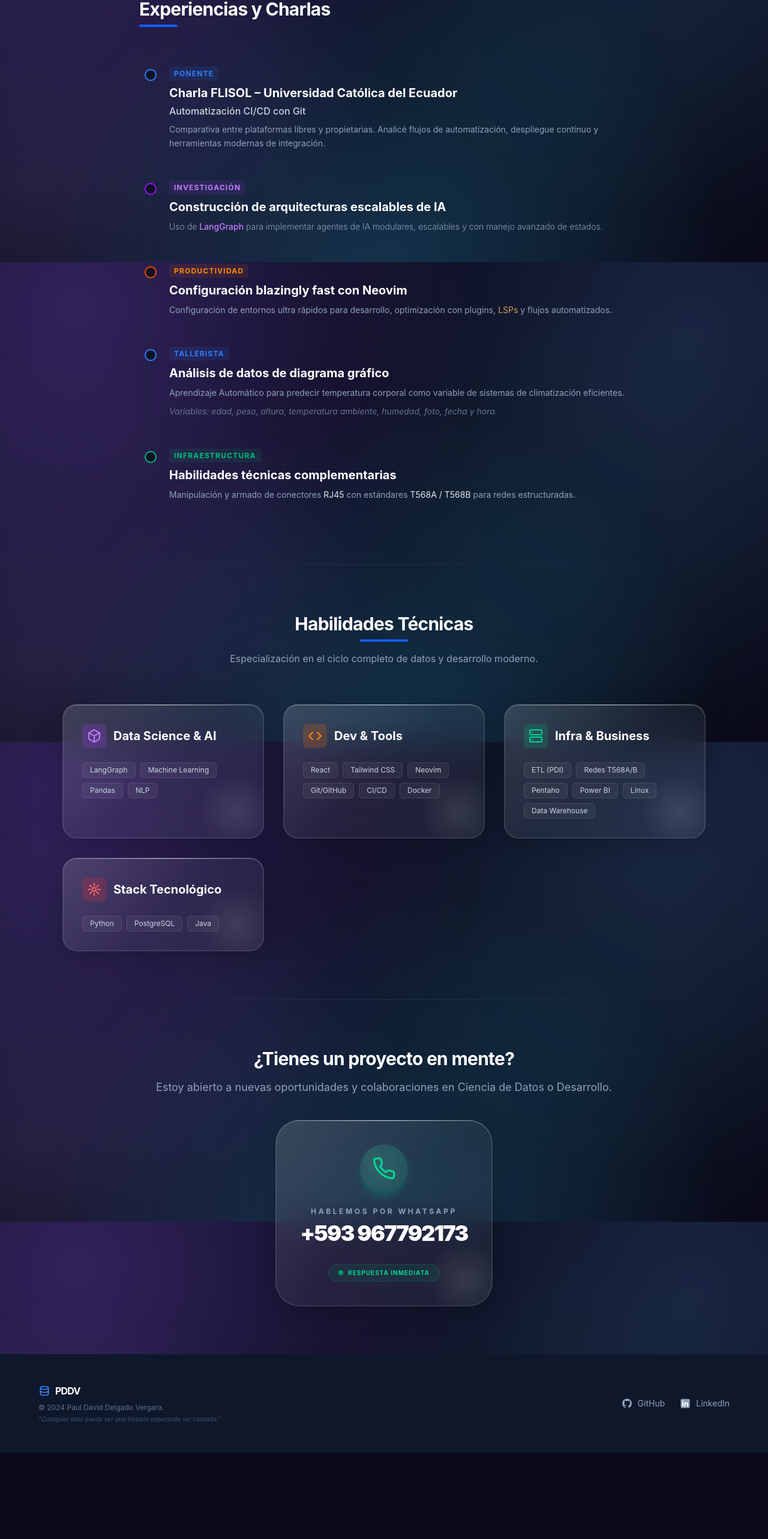
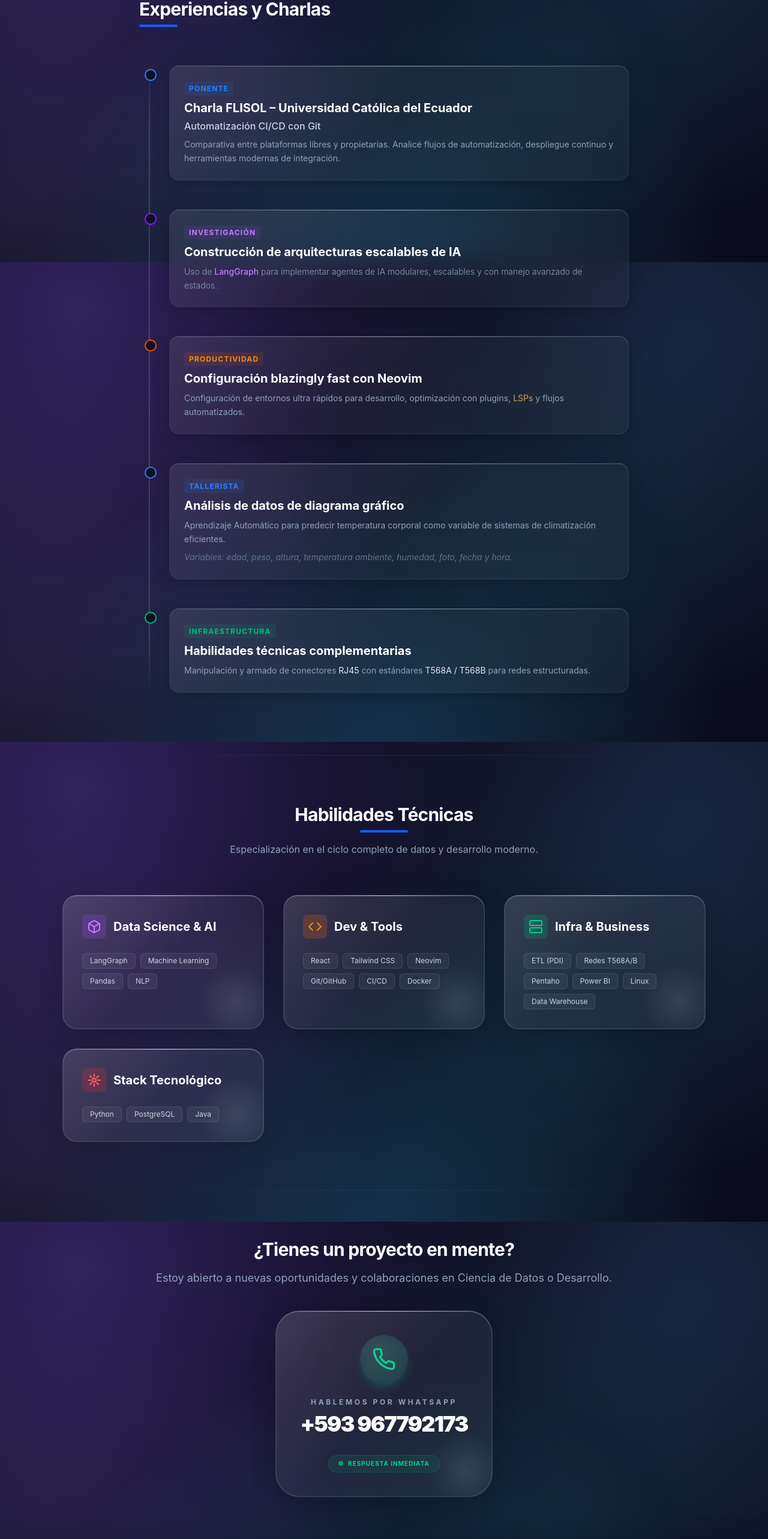
Before and after one commit to PaulDelgado07/Portafolio-CV, a React (Vite) app: page / in a window 1280 px wide. Shown: the part 1963-4529 px from the top of the page at 60% size. Before the commit the page ends 4385 px from the top, so only its background shows below. Built offline with nearby package versions, Linux system fonts and the light colour scheme.

Commit message:
ingreso de tablas ordenadas

```diff
--- a/src/App.jsx
+++ b/src/App.jsx
@@ -563,108 +563,196 @@ function App() {
           </div>
         </section>
 
+
+
         <div className="max-w-10xl mx-auto px-10">
           <div className="h-px w-full bg-gradient-to-r from-transparent via-slate-700 to-transparent opacity-50"></div>
         </div>
 
         {/* EXPERIENCIA (TIMELINE) */}
-        {/* SECCIÓN EXPERIENCIAS Y CHARLAS - DISEÑO GLOW FUSIONADO */}
+        {/* SECCIÓN EXPERIENCIAS Y CHARLAS */}
         <section id="experiencia" className="py-20 px-6 md:px-10 max-w-4xl mx-auto">
           <div className="mb-16">
             <h2 className="text-3xl font-bold text-white tracking-tight">Experiencias y Charlas</h2>
             <div className="h-1 w-16 bg-blue-600 mt-2 rounded-full"></div>
           </div>
 
-          <div className="relative border-l-2 border-slate-800 ml-4">
+          <div className="relative border-l-2 border-white/10 ml-4"
+            style={{ borderImage: "linear-gradient(180deg,transparent,rgba(255,255,255,0.15) 10%,rgba(255,255,255,0.15) 90%,transparent) 1" }}>
 
-            {/* ITEM 1: FLISOL - PUNTOS BRILLANTES */}
+            {/* ITEM 1: FLISOL */}
             <div className="mb-12 ml-8 relative group">
               <div className="absolute -left-[41px] top-1.5 h-5 w-5 rounded-full bg-[#0b1223] border-2 border-blue-500 group-hover:bg-blue-500 group-hover:shadow-[0_0_15px_rgba(59,130,246,0.8)] transition-all duration-300"></div>
-              <div className="mb-2">
-                <span className="text-xs font-bold text-blue-500 uppercase tracking-widest bg-blue-500/10 px-2 py-1 rounded">
-                  Ponente
-                </span>
+              <div
+                className="p-6 rounded-2xl overflow-hidden relative transition-all duration-500"
+                style={{
+                  background: "rgba(255,255,255,0.04)",
+                  backdropFilter: "blur(24px)",
+                  WebkitBackdropFilter: "blur(24px)",
+                  border: "1px solid rgba(255,255,255,0.08)",
+                  boxShadow: "0 4px 24px rgba(0,0,0,0.2), inset 0 1px 0 rgba(255,255,255,0.14)",
+                }}
+                onMouseEnter={e => {
+                  e.currentTarget.style.borderColor = "rgba(59,130,246,0.25)";
+                  e.currentTarget.style.boxShadow = "0 12px 40px rgba(0,0,0,0.3), inset 0 1px 0 rgba(255,255,255,0.18)";
+                }}
+                onMouseLeave={e => {
+                  e.currentTarget.style.borderColor = "rgba(255,255,255,0.08)";
+                  e.currentTarget.style.boxShadow = "0 4px 24px rgba(0,0,0,0.2), inset 0 1px 0 rgba(255,255,255,0.14)";
+                }}
+              >
+                <span className="pointer-events-none absolute top-0 left-0 right-0 h-px"
+                  style={{ background: "linear-gradient(90deg,transparent,rgba(255,255,255,0.4),transparent)" }} />
+                <span className="pointer-events-none absolute inset-0"
+                  style={{ background: "linear-gradient(135deg,rgba(255,255,255,0.06) 0%,transparent 50%)", borderRadius: "16px" }} />
+                <div className="mb-2 relative z-10">
+                  <span className="text-xs font-bold text-blue-500 uppercase tracking-widest bg-blue-500/10 px-2 py-1 rounded">Ponente</span>
                 </div>
-              <h3 className="text-xl font-bold text-white mt-1 group-hover:text-blue-400 transition-colors">
-                Charla FLISOL – Universidad Católica del Ecuador
-              </h3>
-              <p className="text-slate-300 font-medium mt-1">Automatización CI/CD con Git</p>
-              <p className="text-slate-400 mt-2 text-sm leading-relaxed">
-                Comparativa entre plataformas libres y propietarias. Analicé flujos de automatización, despliegue continuo y herramientas modernas de integración.
-              </p>
+                <h3 className="text-xl font-bold text-white mt-1 group-hover:text-blue-400 transition-colors relative z-10">Charla FLISOL – Universidad Católica del Ecuador</h3>
+                <p className="text-slate-300 font-medium mt-1 relative z-10">Automatización CI/CD con Git</p>
+                <p className="text-slate-400 mt-2 text-sm leading-relaxed relative z-10">Comparativa entre plataformas libres y propietarias. Analicé flujos de automatización, despliegue continuo y herramientas modernas de integración.</p>
+              </div>
             </div>
 
-            {/* ITEM 2: IA - ESTILO INVESTIGACIÓN (MORADO) */}
+            {/* ITEM 2: IA */}
             <div className="mb-12 ml-8 relative group">
-              {/* Punto neón morado */}
               <div className="absolute -left-[41px] top-1.5 h-5 w-5 rounded-full bg-[#0b1223] border-2 border-purple-600 group-hover:bg-purple-600 group-hover:shadow-[0_0_15px_rgba(168,85,247,0.8)] transition-all duration-300"></div>
-
-              <div className="mb-2">
-                <span className="text-xs font-bold text-purple-400 uppercase tracking-widest bg-purple-500/10 px-2 py-1 rounded transition-colors">
-                  Investigación
-                </span>
+              <div
+                className="p-6 rounded-2xl overflow-hidden relative transition-all duration-500"
+                style={{
+                  background: "rgba(255,255,255,0.04)",
+                  backdropFilter: "blur(24px)",
+                  WebkitBackdropFilter: "blur(24px)",
+                  border: "1px solid rgba(255,255,255,0.08)",
+                  boxShadow: "0 4px 24px rgba(0,0,0,0.2), inset 0 1px 0 rgba(255,255,255,0.14)",
+                }}
+                onMouseEnter={e => {
+                  e.currentTarget.style.borderColor = "rgba(168,85,247,0.25)";
+                  e.currentTarget.style.boxShadow = "0 12px 40px rgba(0,0,0,0.3), inset 0 1px 0 rgba(255,255,255,0.18)";
+                }}
+                onMouseLeave={e => {
+                  e.currentTarget.style.borderColor = "rgba(255,255,255,0.08)";
+                  e.currentTarget.style.boxShadow = "0 4px 24px rgba(0,0,0,0.2), inset 0 1px 0 rgba(255,255,255,0.14)";
+                }}
+              >
+                <span className="pointer-events-none absolute top-0 left-0 right-0 h-px"
+                  style={{ background: "linear-gradient(90deg,transparent,rgba(255,255,255,0.4),transparent)" }} />
+                <span className="pointer-events-none absolute inset-0"
+                  style={{ background: "linear-gradient(135deg,rgba(255,255,255,0.06) 0%,transparent 50%)", borderRadius: "16px" }} />
+                <div className="mb-2 relative z-10">
+                  <span className="text-xs font-bold text-purple-400 uppercase tracking-widest bg-purple-500/10 px-2 py-1 rounded">Investigación</span>
                 </div>
-
-              <h3 className="text-xl font-bold text-white mt-1 group-hover:text-purple-400 transition-colors">
-                Construcción de arquitecturas escalables de IA
-              </h3>
-
-              <p className="text-slate-400 mt-2 text-sm leading-relaxed font-light">
+                <h3 className="text-xl font-bold text-white mt-1 group-hover:text-purple-400 transition-colors relative z-10">Construcción de arquitecturas escalables de IA</h3>
+                <p className="text-slate-400 mt-2 text-sm leading-relaxed font-light relative z-10">
                   Uso de <span className="text-purple-400 font-medium">LangGraph</span> para implementar agentes de IA modulares, escalables y con manejo avanzado de estados.
                 </p>
               </div>
-
-            {/* ITEM 3: NEOVIM - PRODUCTIVIDAD (NARANJA) */}
-            <div className="mb-12 ml-8 relative group">
-              {/* Punto neón naranja */}
-              <div className="absolute -left-[41px] top-1.5 h-5 w-5 rounded-full bg-[#0b1223] border-2 border-orange-600 group-hover:bg-orange-500 group-hover:shadow-[0_0_15px_rgba(249,115,22,0.8)] transition-all duration-300"></div>
-
-              <div className="mb-2">
-                <span className="text-xs font-bold text-orange-400 uppercase tracking-widest bg-orange-500/10 px-2 py-1 rounded">
-                  Productividad
-                </span>
             </div>
 
-              <h3 className="text-xl font-bold text-white mt-1 group-hover:text-orange-400 transition-colors">
-                Configuración blazingly fast con Neovim
-              </h3>
-
-              <p className="text-slate-400 mt-2 text-sm leading-relaxed">
+            {/* ITEM 3: NEOVIM */}
+            <div className="mb-12 ml-8 relative group">
+              <div className="absolute -left-[41px] top-1.5 h-5 w-5 rounded-full bg-[#0b1223] border-2 border-orange-600 group-hover:bg-orange-500 group-hover:shadow-[0_0_15px_rgba(249,115,22,0.8)] transition-all duration-300"></div>
+              <div
+                className="p-6 rounded-2xl overflow-hidden relative transition-all duration-500"
+                style={{
+                  background: "rgba(255,255,255,0.04)",
+                  backdropFilter: "blur(24px)",
+                  WebkitBackdropFilter: "blur(24px)",
+                  border: "1px solid rgba(255,255,255,0.08)",
+                  boxShadow: "0 4px 24px rgba(0,0,0,0.2), inset 0 1px 0 rgba(255,255,255,0.14)",
+                }}
+                onMouseEnter={e => {
+                  e.currentTarget.style.borderColor = "rgba(249,115,22,0.25)";
+                  e.currentTarget.style.boxShadow = "0 12px 40px rgba(0,0,0,0.3), inset 0 1px 0 rgba(255,255,255,0.18)";
+                }}
+                onMouseLeave={e => {
+                  e.currentTarget.style.borderColor = "rgba(255,255,255,0.08)";
+                  e.currentTarget.style.boxShadow = "0 4px 24px rgba(0,0,0,0.2), inset 0 1px 0 rgba(255,255,255,0.14)";
+                }}
+              >
+                <span className="pointer-events-none absolute top-0 left-0 right-0 h-px"
+                  style={{ background: "linear-gradient(90deg,transparent,rgba(255,255,255,0.4),transparent)" }} />
+                <span className="pointer-events-none absolute inset-0"
+                  style={{ background: "linear-gradient(135deg,rgba(255,255,255,0.06) 0%,transparent 50%)", borderRadius: "16px" }} />
+                <div className="mb-2 relative z-10">
+                  <span className="text-xs font-bold text-orange-400 uppercase tracking-widest bg-orange-500/10 px-2 py-1 rounded">Productividad</span>
+                </div>
+                <h3 className="text-xl font-bold text-white mt-1 group-hover:text-orange-400 transition-colors relative z-10">Configuración blazingly fast con Neovim</h3>
+                <p className="text-slate-400 mt-2 text-sm leading-relaxed relative z-10">
                   Configuración de entornos ultra rápidos para desarrollo, optimización con plugins, <span className="text-orange-300/80">LSPs</span> y flujos automatizados.
                 </p>
+              </div>
             </div>
 
             {/* ITEM 4: TALLERISTA */}
             <div className="mb-12 ml-8 relative group">
               <div className="absolute -left-[41px] top-1.5 h-5 w-5 rounded-full bg-[#0b1223] border-2 border-blue-500 group-hover:bg-blue-500 group-hover:shadow-[0_0_15px_rgba(59,130,246,0.8)] transition-all duration-300"></div>
-              <div className="mb-2">
-                <span className="text-xs font-bold text-blue-500 uppercase tracking-widest bg-blue-500/10 px-2 py-1 rounded">
-                  Tallerista
-                </span>
+              <div
+                className="p-6 rounded-2xl overflow-hidden relative transition-all duration-500"
+                style={{
+                  background: "rgba(255,255,255,0.04)",
+                  backdropFilter: "blur(24px)",
+                  WebkitBackdropFilter: "blur(24px)",
+                  border: "1px solid rgba(255,255,255,0.08)",
+                  boxShadow: "0 4px 24px rgba(0,0,0,0.2), inset 0 1px 0 rgba(255,255,255,0.14)",
+                }}
+                onMouseEnter={e => {
+                  e.currentTarget.style.borderColor = "rgba(59,130,246,0.25)";
+                  e.currentTarget.style.boxShadow = "0 12px 40px rgba(0,0,0,0.3), inset 0 1px 0 rgba(255,255,255,0.18)";
+                }}
+                onMouseLeave={e => {
+                  e.currentTarget.style.borderColor = "rgba(255,255,255,0.08)";
+                  e.currentTarget.style.boxShadow = "0 4px 24px rgba(0,0,0,0.2), inset 0 1px 0 rgba(255,255,255,0.14)";
+                }}
+              >
+                <span className="pointer-events-none absolute top-0 left-0 right-0 h-px"
+                  style={{ background: "linear-gradient(90deg,transparent,rgba(255,255,255,0.4),transparent)" }} />
+                <span className="pointer-events-none absolute inset-0"
+                  style={{ background: "linear-gradient(135deg,rgba(255,255,255,0.06) 0%,transparent 50%)", borderRadius: "16px" }} />
+                <div className="mb-2 relative z-10">
+                  <span className="text-xs font-bold text-blue-500 uppercase tracking-widest bg-blue-500/10 px-2 py-1 rounded">Tallerista</span>
                 </div>
-              <h3 className="text-xl font-bold text-white mt-1 group-hover:text-blue-400 transition-colors">
-                Análisis de datos de diagrama gráfico
-              </h3>
-              <p className="text-slate-400 mt-2 text-sm leading-relaxed">
+                <h3 className="text-xl font-bold text-white mt-1 group-hover:text-blue-400 transition-colors relative z-10">Análisis de datos de diagrama gráfico</h3>
+                <p className="text-slate-400 mt-2 text-sm leading-relaxed relative z-10">
                   Aprendizaje Automático para predecir temperatura corporal como variable de sistemas de climatización eficientes.
                   <span className="block mt-2 text-slate-500 italic">Variables: edad, peso, altura, temperatura ambiente, humedad, foto, fecha y hora.</span>
                 </p>
               </div>
+            </div>
 
-            {/* ITEM 5: REDES - COLOR ESMERALDA */}
+            {/* ITEM 5: REDES */}
             <div className="mb-6 ml-8 relative group">
               <div className="absolute -left-[41px] top-1.5 h-5 w-5 rounded-full bg-[#0b1223] border-2 border-emerald-500 group-hover:bg-emerald-500 group-hover:shadow-[0_0_15px_rgba(16,185,129,0.8)] transition-all duration-300"></div>
-              <div className="mb-2">
-                <span className="text-xs font-bold text-emerald-500 uppercase tracking-widest bg-emerald-500/10 px-2 py-1 rounded">
-                  Infraestructura
-                </span>
+              <div
+                className="p-6 rounded-2xl overflow-hidden relative transition-all duration-500"
+                style={{
+                  background: "rgba(255,255,255,0.04)",
+                  backdropFilter: "blur(24px)",
+                  WebkitBackdropFilter: "blur(24px)",
+                  border: "1px solid rgba(255,255,255,0.08)",
+                  boxShadow: "0 4px 24px rgba(0,0,0,0.2), inset 0 1px 0 rgba(255,255,255,0.14)",
+                }}
+                onMouseEnter={e => {
+                  e.currentTarget.style.borderColor = "rgba(16,185,129,0.25)";
+                  e.currentTarget.style.boxShadow = "0 12px 40px rgba(0,0,0,0.3), inset 0 1px 0 rgba(255,255,255,0.18)";
+                }}
+                onMouseLeave={e => {
+                  e.currentTarget.style.borderColor = "rgba(255,255,255,0.08)";
+                  e.currentTarget.style.boxShadow = "0 4px 24px rgba(0,0,0,0.2), inset 0 1px 0 rgba(255,255,255,0.14)";
+                }}
+              >
+                <span className="pointer-events-none absolute top-0 left-0 right-0 h-px"
+                  style={{ background: "linear-gradient(90deg,transparent,rgba(255,255,255,0.4),transparent)" }} />
+                <span className="pointer-events-none absolute inset-0"
+                  style={{ background: "linear-gradient(135deg,rgba(255,255,255,0.06) 0%,transparent 50%)", borderRadius: "16px" }} />
+                <div className="mb-2 relative z-10">
+                  <span className="text-xs font-bold text-emerald-500 uppercase tracking-widest bg-emerald-500/10 px-2 py-1 rounded">Infraestructura</span>
                 </div>
-              <h3 className="text-xl font-bold text-white mt-1 group-hover:text-emerald-400 transition-colors">
-                Habilidades técnicas complementarias
-              </h3>
-              <p className="text-slate-400 mt-2 text-sm leading-relaxed">
+                <h3 className="text-xl font-bold text-white mt-1 group-hover:text-emerald-400 transition-colors relative z-10">Habilidades técnicas complementarias</h3>
+                <p className="text-slate-400 mt-2 text-sm leading-relaxed relative z-10">
                   Manipulación y armado de conectores <span className="text-slate-200">RJ45</span> con estándares <span className="text-slate-200">T568A / T568B</span> para redes estructuradas.
                 </p>
+              </div>
             </div>
 
           </div>
@@ -1060,27 +1148,56 @@ function App() {
       </main>
 
       {/* FOOTER FINAL */}
-      <footer className="relative py-12 px-6 border-t border-slate-900 bg-[#0f172a] overflow-hidden group">
-
-        {/* Luz tipo agua - Aparece suavemente al hacer hover sobre el footer */}
-        <div
-          className="absolute inset-0 pointer-events-none opacity-0 group-hover:opacity-100 transition-opacity duration-700"
+      <footer
+        className="relative overflow-hidden px-8 py-6 flex flex-col md:flex-row items-center justify-between gap-6"
         style={{
-            background: `radial-gradient(
-                circle at 50% 50%,
-                rgba(59,130,246,0.15),
-                transparent 60%
-            )`
+          background: "rgba(255,255,255,0.04)",
+          backdropFilter: "blur(32px)",
+          WebkitBackdropFilter: "blur(32px)",
+          borderTop: "1px solid rgba(255,255,255,0.09)",
+          boxShadow: "inset 0 1px 0 rgba(255,255,255,0.18), 0 -8px 40px rgba(0,0,0,0.2)",
         }}
       >
-        </div>
+        {/* Línea de luz superior */}
+        <span
+          className="pointer-events-none absolute top-0 left-0 right-0 h-px"
+          style={{
+            background:
+              "linear-gradient(90deg,transparent,rgba(255,255,255,0.55),transparent)",
+          }}
+        />
 
-        <div className="relative max-w-6xl mx-auto flex flex-col md:flex-row justify-between items-center gap-8 z-10">
+        {/* Reflejo diagonal */}
+        <span
+          className="pointer-events-none absolute inset-0"
+          style={{
+            background:
+              "linear-gradient(135deg,rgba(255,255,255,0.06) 0%,transparent 50%)",
+          }}
+        />
+
+        {/* Destello esquina derecha */}
+        <span
+          className="pointer-events-none absolute -bottom-10 -right-10 w-52 h-52"
+          style={{
+            background:
+              "radial-gradient(circle,rgba(255,255,255,0.05) 0%,transparent 70%)",
+            borderRadius: "50%",
+          }}
+        />
 
         {/* Logo y Copyright */}
-            <div className="flex flex-col items-center md:items-start">
+        <div className="flex flex-col items-center md:items-start relative z-10">
           <div className="flex items-center gap-2 mb-2">
-                    <svg xmlns="http://www.w3.org/2000/svg" width="20" height="20" viewBox="0 0 24 24" fill="none" stroke="#3b82f6" strokeWidth="2">
+            <svg
+              xmlns="http://www.w3.org/2000/svg"
+              width="20"
+              height="20"
+              viewBox="0 0 24 24"
+              fill="none"
+              stroke="#3b82f6"
+              strokeWidth="2"
+            >
               <path d="M4 6a8 3 0 1 0 16 0a8 3 0 1 0 -16 0" />
               <path d="M4 6v6a8 3 0 0 0 16 0v-6" />
               <path d="M4 12v6a8 3 0 0 0 16 0v-6" />
@@ -1098,8 +1215,7 @@ function App() {
         </div>
 
         {/* Redes Sociales */}
-            <div className="flex gap-6">
-
+        <div className="flex gap-6 relative z-10">
           <a
             href="https://github.com/PaulDelgado07"
             target="_blank"
@@ -1111,7 +1227,7 @@ function App() {
               viewBox="0 0 30 30"
               className="w-5 h-5 fill-current"
             >
-                    <path d="M15,3C8.373,3,3,8.373,3,15c0,5.623,3.872,10.328,9.092,11.63C12.036,26.468,12,26.28,12,26.047v-2.051 c-0.487,0-1.303,0-1.508,0c-0.821,0-1.551-0.353-1.905-1.009c-0.393-0.729-0.461-1.844-1.435-2.526 c-0.289-0.227-0.069-0.486,0.264-0.451c0.615,0.174,1.125,0.596,1.605,1.222c0.478,0.627,0.703,0.769,1.596,0.769 c0.433,0,1.081-0.025,1.691-0.121c0.328-0.833,0.895-1.6,1.588-1.962c-3.996-0.411-5.903-2.399-5.903-5.098 c0-1.162,0.495-2.286,1.336-3.233C9.053,10.647,8.706,8.73,9.435,8c1.798,0,2.885,1.166,3.146,1.481C13.477,9.174,14.461,9,15.495,9 c1.036,0,2.024,0.174,2.922,0.483C18.675,9.17,19.763,8,21.565,8c0.732,0.731,0.381,2.656,0.102,3.594 c0.836,0.945,1.328,2.066,1.328,3.226c0,2.697-1.904,4.684-5.894,5.097C18.199,20.49,19,22.1,19,23.313v2.734 c0,0.104-0.023,0.179-0.035,0.268C23.641,24.676,27,20.236,27,15C27,8.373,21.627,3,15,3z"></path>
+              <path d="M15,3C8.373,3,3,8.373,3,15c0,5.623,3.872,10.328,9.092,11.63C12.036,26.468,12,26.28,12,26.047v-2.051 c-0.487,0-1.303,0-1.508,0c-0.821,0-1.551-0.353-1.905-1.009c-0.393-0.729-0.461-1.844-1.435-2.526 c-0.289-0.227-0.069-0.486,0.264-0.451c0.615,0.174,1.125,0.596,1.605,1.222c0.478,0.627,0.703,0.769,1.596,0.769 c0.433,0,1.081-0.025,1.691-0.121c0.328-0.833,0.895-1.6,1.588-1.962c-3.996-0.411-5.903-2.399-5.903-5.098 c0-1.162,0.495-2.286,1.336-3.233C9.053,10.647,8.706,8.73,9.435,8c1.798,0,2.885,1.166,3.146,1.481C13.477,9.174,14.461,9,15.495,9 c1.036,0,2.024,0.174,2.922,0.483C18.675,9.17,19.763,8,21.565,8c0.732,0.731,0.381,2.656,0.102,3.594 c0.836,0.945,1.328,2.066,1.328,3.226c0,2.697-1.904,4.684-5.894,5.097C18.199,20.49,19,22.1,19,23.313v2.734 c0,0.104-0.023,0.179-0.035,0.268C23.641,24.676,27,20.236,27,15C27,8.373,21.627,3,15,3z" />
             </svg>
             GitHub
           </a>
@@ -1127,13 +1243,17 @@ function App() {
               viewBox="0 0 48 48"
               className="w-5 h-5"
             >
-                  <path fill="currentColor" d="M42,37c0,2.762-2.238,5-5,5H11c-2.761,0-5-2.238-5-5V11c0-2.762,2.239-5,5-5h26c2.762,0,5,2.238,5,5V37z"></path>
-                  <path fill="white" d="M12 19H17V36H12zM14.485 17h-.028C12.965 17 12 15.888 12 14.499 12 13.08 12.995 12 14.514 12c1.521 0 2.458 1.08 2.486 2.499C17 15.887 16.035 17 14.485 17zM36 36h-5v-9.099c0-2.198-1.225-3.698-3.192-3.698-1.501 0-2.313 1.012-2.707 1.99C24.957 25.543 25 26.511 25 27v9h-5V19h5v2.616C25.721 20.5 26.85 19 29.738 19c3.578 0 6.261 2.25 6.261 7.274L36 36z"></path>
+              <path
+                fill="currentColor"
+                d="M42,37c0,2.762-2.238,5-5,5H11c-2.761,0-5-2.238-5-5V11c0-2.762,2.239-5,5-5h26c2.762,0,5,2.238,5,5V37z"
+              />
+              <path
+                fill="white"
+                d="M12 19H17V36H12zM14.485 17h-.028C12.965 17 12 15.888 12 14.499 12 13.08 12.995 12 14.514 12c1.521 0 2.458 1.08 2.486 2.499C17 15.887 16.035 17 14.485 17zM36 36h-5v-9.099c0-2.198-1.225-3.698-3.192-3.698-1.501 0-2.313 1.012-2.707 1.99C24.957 25.543 25 26.511 25 27v9h-5V19h5v2.616C25.721 20.5 26.85 19 29.738 19c3.578 0 6.261 2.25 6.261 7.274L36 36z"
+              />
             </svg>
             LinkedIn
           </a>
-            </div>
-
         </div>
       </footer>
     </div>
```
Lines whose indentation alone changed are shown as unchanged.
